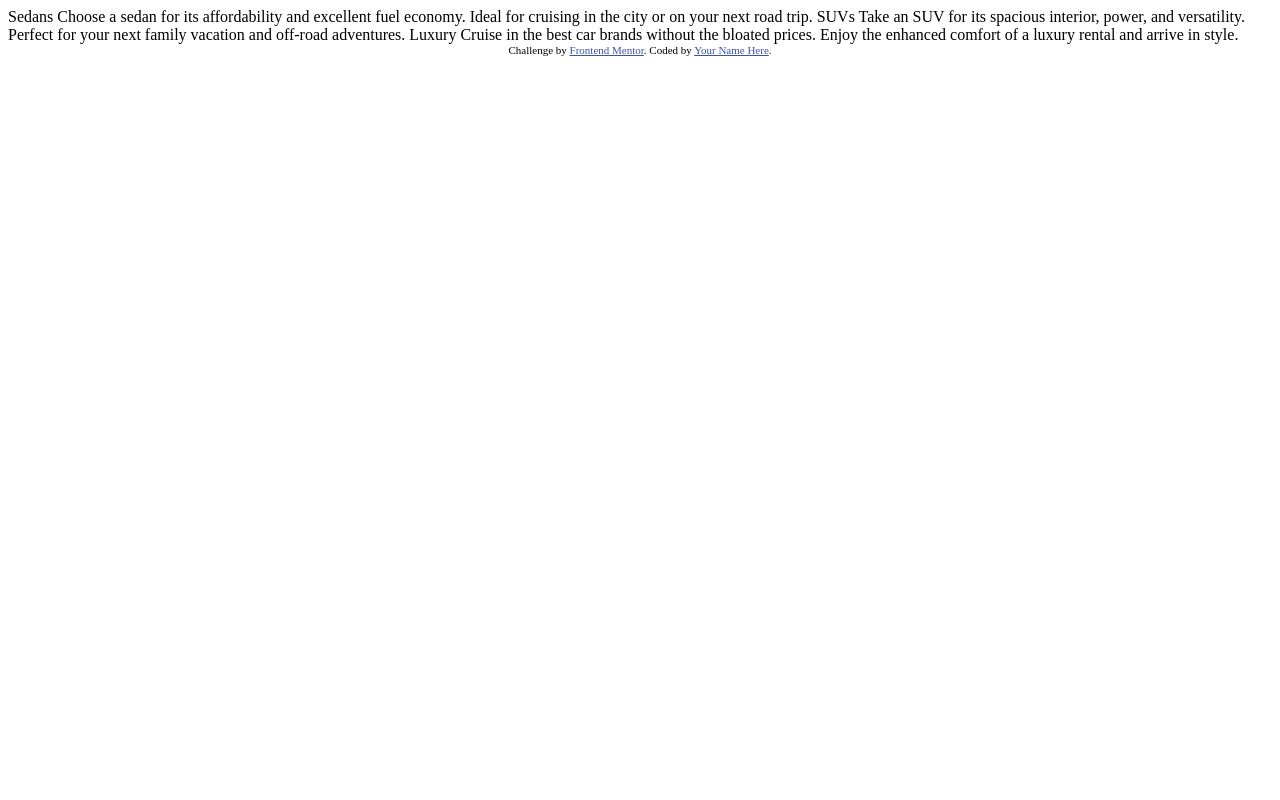
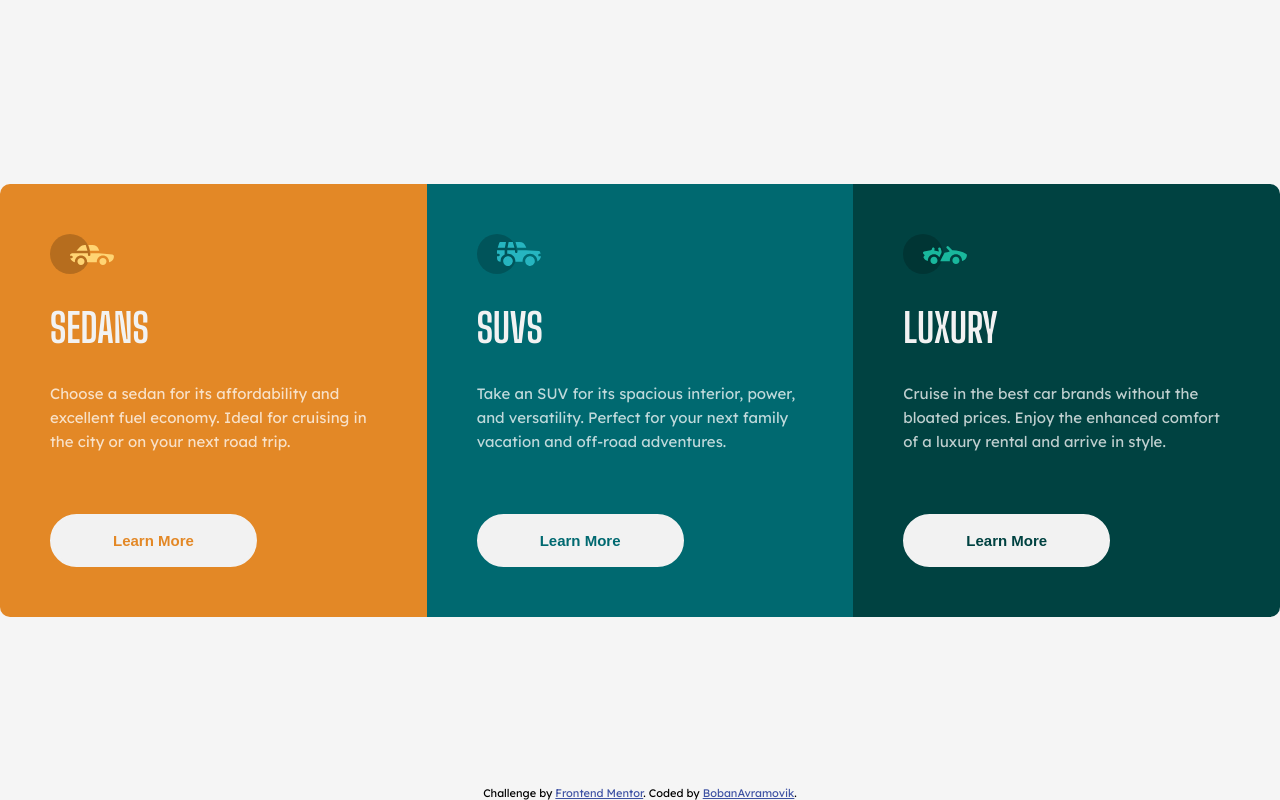
Before and after one commit to BobanAvramovik/3-col-cards, a plain HTML site: page index.html in a window 1280 px wide. Drawn offline with Linux system fonts and the light colour scheme.

Commit message:
project completed

```diff
--- a/index.html
+++ b/index.html
@@ -5,6 +5,9 @@
   <meta name="viewport" content="width=device-width, initial-scale=1.0"> <!-- displays site properly based on user's device -->
 
   <link rel="icon" type="image/png" sizes="32x32" href="./images/favicon-32x32.png">
+  <link rel="stylesheet" href="style.css">
+  <link href="https://fonts.googleapis.com/css2?family=Big+Shoulders+Display:wght@700&display=swap" rel="stylesheet">
+  <link href="https://fonts.googleapis.com/css2?family=Lexend+Deca&display=swap" rel="stylesheet">
 
   <title>Frontend Mentor | 3-column preview card component</title>
 
@@ -16,21 +19,37 @@
 </head>
 <body>
 
-  Sedans
-  Choose a sedan for its affordability and excellent fuel economy. Ideal for cruising in the city
-  or on your next road trip.
+    <div class="container">
+      <div class="card card-1">
+        <svg width="64" height="40" xmlns="http://www.w3.org/2000/svg"><g fill="none" fill-rule="evenodd"><circle fill="#000" opacity=".201" cx="20" cy="20" r="20"/><path d="M52.936 24.11c1.942 0 3.517 1.542 3.517 3.445 0 1.903-1.575 3.445-3.517 3.445s-3.516-1.542-3.516-3.445c0-1.903 1.574-3.445 3.516-3.445zm-21.957 0c1.942 0 3.517 1.542 3.517 3.445 0 1.903-1.575 3.445-3.517 3.445s-3.516-1.542-3.516-3.445c0-1.903 1.574-3.445 3.516-3.445zm6.948-4.848v1.429c0 .716.61 1.293 1.348 1.259a1.295 1.295 0 001.225-1.295v-1.393h8.256l13.483 1.313c.956.093 1.676.881 1.676 1.814 0 2.89-2.126 5.303-4.926 5.819.397-3.557-2.458-6.62-6.053-6.62-3.646 0-6.504 3.14-6.039 6.723h-9.879c.466-3.588-2.397-6.722-6.039-6.722-3.595 0-6.45 3.062-6.052 6.62-2.14-.398-3.916-1.912-4.61-3.931h1.142c.731 0 1.32-.598 1.285-1.322-.033-.678-.629-1.2-1.322-1.2H20v-.251c0-1.274 1.066-2.243 2.306-2.243h15.62zM42.59 11c2.645 0 4.99 1.556 5.972 3.963l.726 1.779H40.17L38.413 11h4.178zm-6.865 0l1.758 5.741H26.505l3.357-3.654A6.502 6.502 0 0134.644 11h1.082z" fill="#FFD473" fill-rule="nonzero"/></g></svg>
+        <h2>SEDANS</h2>
+        <p>Choose a sedan for its affordability and excellent fuel economy. Ideal for cruising in the city
+          or on your next road trip.</p>
+        <button class="btn-1">Learn More</button>
+      </div>
 
-  SUVs
-  Take an SUV for its spacious interior, power, and versatility. Perfect for your next family vacation
-  and off-road adventures.
+      <div class="card card-2">
+        <svg width="64" height="40" xmlns="http://www.w3.org/2000/svg"><g fill="none" fill-rule="evenodd"><circle fill="#000" opacity=".201" cx="20" cy="20" r="20"/><path d="M31.002 22.358c2.917 0 5.18 2.593 4.762 5.506a4.828 4.828 0 01-2.962 3.778 4.797 4.797 0 01-5.3-1.165c-1.188-1.26-1.235-2.613-1.263-2.613-.42-2.924 1.857-5.506 4.763-5.506zm22 0c3.457 0 5.798 3.567 4.41 6.744A4.816 4.816 0 0152.3 31.94a4.826 4.826 0 01-4.06-4.077c-.42-2.915 1.846-5.506 4.762-5.506zm-15.04-6.083v1.462a1.29 1.29 0 001.352 1.29c.693-.033 1.227-.631 1.227-1.326v-1.426h8.3l13.056.716a1.29 1.29 0 011.164.917c.27.895.446 1.477.563 1.87h-1.047c-.694 0-1.291.534-1.324 1.228a1.29 1.29 0 001.288 1.352h1.445c-.164 2.225-1.57 4.193-3.6 5.05.13-4.212-3.255-7.63-7.384-7.63-4.317 0-7.762 3.718-7.358 8.086h-7.285c.43-4.655-3.503-8.531-8.131-8.046v-3.543h7.734zm-10.312 0v4.308a7.4 7.4 0 00-4.006 7.274 3.874 3.874 0 01-3.642-3.864v-1.635h1.46a1.29 1.29 0 000-2.58h-1.461v-3.213l.003-.29h7.646zm14.986-8.196c2.65 0 5 1.592 5.984 4.055l.63 1.579a5.525 5.525 0 01-.065-.004l-.026-.002-.034-.002-.022-.002a4.178 4.178 0 00-.224-.006l-.098-.001h-.039l-.136-.001h-.052l-.326-.001H40.211L38.528 8.08zm-13.632 0l-1.122 5.616h-7.144l1.47-4.71a1.29 1.29 0 011.231-.906h5.565zm6.832 0l1.683 5.615h-7.007l1.121-5.615h4.203z" fill="#26B5C0" fill-rule="nonzero"/></g></svg>
+        <h2>SUVS</h2>
+        <p>Take an SUV for its spacious interior, power, and versatility. Perfect for your next family vacation
+          and off-road adventures.</p>
+          <button class="btn-2">Learn More</button>
+      </div>
 
-  Luxury
-  Cruise in the best car brands without the bloated prices. Enjoy the enhanced comfort of a luxury
-  rental and arrive in style.
+      <div class="card card-3">
+        <svg width="64" height="40" xmlns="http://www.w3.org/2000/svg"><g fill="none" fill-rule="evenodd"><circle fill="#000" opacity=".201" cx="20" cy="20" r="20"/><path d="M30.98 22.835c1.941 0 3.516 1.604 3.516 3.583 0 1.978-1.575 3.582-3.517 3.582s-3.516-1.604-3.516-3.582c0-1.979 1.574-3.583 3.516-3.583zm21.956 0c1.942 0 3.517 1.604 3.517 3.583 0 1.978-1.575 3.582-3.517 3.582s-3.516-1.604-3.516-3.582c0-1.979 1.574-3.583 3.516-3.583zm-9.143-10.45a1.27 1.27 0 011.819 0l3.715 3.784c4.444-.115 9.7 1.142 13.964 3.753.387.237.624.664.624 1.124 0 3.006-2.126 5.514-4.926 6.05.397-3.698-2.458-6.882-6.053-6.882-3.646 0-6.504 3.264-6.039 6.99h-9.669c.76-1.544.993-2.026 1.337-2.711l.082-.162c.421-.835 1.056-2.07 2.883-5.65 1.68-.023 3.47-.408 5.247-1.403l-2.984-3.04a1.328 1.328 0 010-1.854zm-7.68 1.064c.683-.2 1.395.202 1.592.898l.749 2.652a3.46 3.46 0 01-.247 2.51l-1.733 3.395-.216.424c-1.07-1.89-3.06-3.114-5.279-3.114-3.595 0-6.45 3.184-6.052 6.885-1.832-.347-3.414-1.537-4.278-3.276a1.331 1.331 0 01.117-1.376l.955-1.303-1.325-1.295c-.751-.735-.376-2.024.64-2.231l6.614-1.346.13-.026c.092-.019.145-.03.157-.031.314-.146 1.07-.591 1.07-1.506 0-.734.592-1.327 1.316-1.31.712.016 1.268.662 1.256 1.388a4.11 4.11 0 01-.348 1.611 22.69 22.69 0 014.7 1.146l-.7-2.473a1.314 1.314 0 01.882-1.622z" fill="#19B89D" fill-rule="nonzero"/></g></svg>
+        <h2>LUXURY</h2>
+        <p>Cruise in the best car brands without the bloated prices. Enjoy the enhanced comfort of a luxury
+          rental and arrive in style.</p>
+          <button class="btn-3">Learn More</button>
+      </div>
+
+    </div>
+
 
   <div class="attribution">
     Challenge by <a href="https://www.frontendmentor.io?ref=challenge" target="_blank">Frontend Mentor</a>.
-    Coded by <a href="#">Your Name Here</a>.
+    Coded by <a href="#">BobanAvramovik</a>.
   </div>
 </body>
 </html>
--- /dev/null
+++ b/style.css
@@ -0,0 +1,104 @@
+* {
+  margin: 0;
+  padding: 0;
+  box-sizing: inherit;
+}
+
+html {
+  box-sizing: border-box;
+  font-size: 62.5%;
+}
+
+body {
+  font-family: "Lexend Deca", sans-serif;
+  display: flex;
+  flex: 1;
+  position: relative;
+  min-width: 100vw;
+  min-height: 100vh;
+  background-color: #f5f5f5;
+}
+
+.container {
+  display: grid;
+  grid-template-columns: repeat(auto-fit, minmax(320px, 1fr));
+  max-width: 1400px;
+  border-radius: 1rem;
+  margin: auto;
+  overflow: hidden;
+}
+
+@media only screen and (max-width: 600px) {
+  .container {
+    margin: 50px 10px;
+  }
+}
+
+.card {
+  padding: 5rem;
+  display: grid;
+  grid-gap: 3rem;
+}
+
+.card-1 {
+  background-color: hsl(31, 77%, 52%);
+}
+
+.card-2 {
+  background-color: hsl(184, 100%, 22%);
+}
+
+.card-3 {
+  background-color: hsl(179, 100%, 13%);
+}
+
+h2 {
+  font-family: "Big Shoulders Display", cursive;
+  font-size: 4rem;
+  font-weight: 700;
+  color: hsl(0, 0%, 95%);
+}
+
+p {
+  line-height: 1.6;
+  font-size: 1.5rem;
+  font-weight: 400;
+  color: hsla(0, 0%, 100%, 0.75);
+  margin-bottom: 3rem;
+}
+
+button {
+  width: fit-content;
+  font-size: 1.5rem;
+  font-weight: 700;
+  padding: 1.5rem 6rem;
+  border-radius: 3rem;
+  border: 3px solid hsl(0, 0%, 95%);
+  background-color: hsl(0, 0%, 95%);
+  cursor: pointer;
+  transition: all 0.4s;
+}
+
+.btn-1 {
+  color: hsl(31, 77%, 52%);
+}
+
+.btn-2 {
+  color: hsl(184, 100%, 22%);
+}
+
+.btn-3 {
+  color: hsl(179, 100%, 13%);
+}
+
+button:hover,
+button:active {
+  background-color: transparent;
+  color: hsl(0, 0%, 95%);
+}
+
+.attribution {
+    position: absolute;
+    width: 100%;
+    bottom: 0;
+}
```
